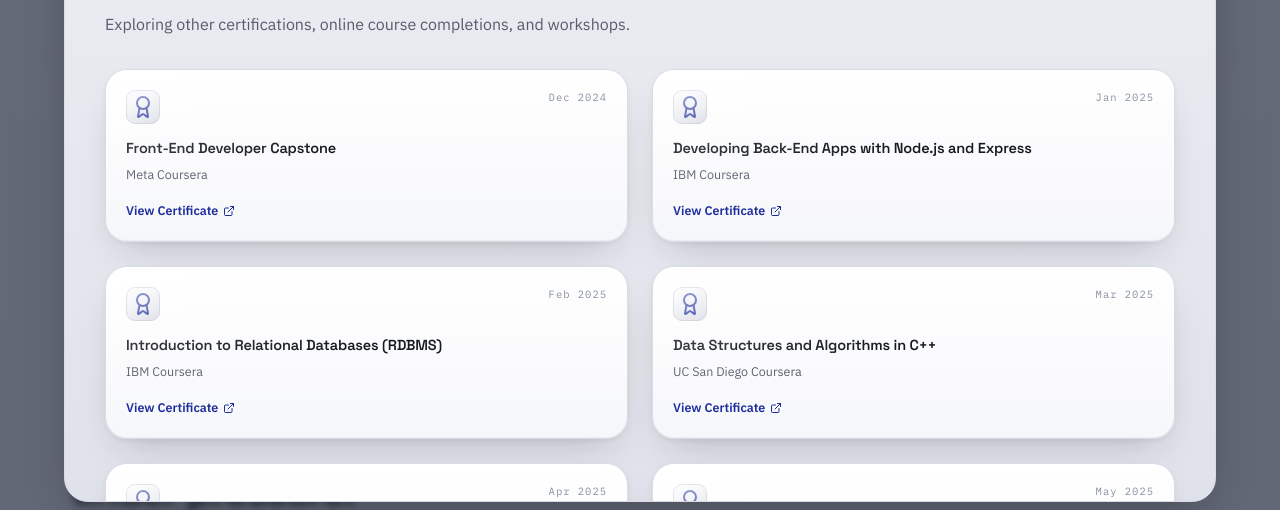
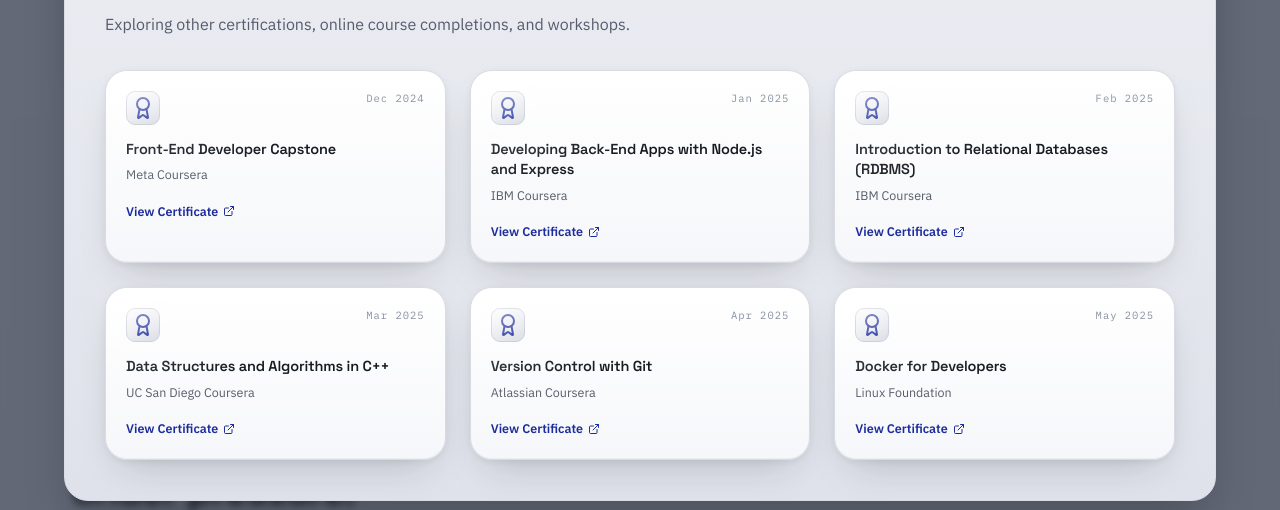
Before and after one commit to rishabhtcodes/Portfolio, a React (Vite) app: page / in a window 1280 px wide. Both pictures are taken after a click on the button "Show More Certificates". Shown: the part 5268-5778 px from the top of the page. Built offline with nearby package versions, Linux system fonts and the light colour scheme; no server answers.

Commit message:
feat: create Certificates component with expandable modal view for additional credentials

```diff
--- a/src/components/Certificates.jsx
+++ b/src/components/Certificates.jsx
@@ -109,8 +109,8 @@ export default function Certificates({ certificates }) {
                 <p className="section-desc mt-1">Exploring other certifications, online course completions, and workshops.</p>
               </div>
 
-              {/* Grid of remaining certificates (2 columns, vertical scroll) */}
-              <div className="grid grid-cols-1 md:grid-cols-2 gap-6">
+              {/* Grid of remaining certificates (3 columns, vertical scroll) */}
+              <div className="grid grid-cols-1 md:grid-cols-2 lg:grid-cols-3 gap-6">
                 {otherCerts.map((cert, index) => {
                   const Icon = resolvePortfolioIcon(cert.icon);
                   return (
```
